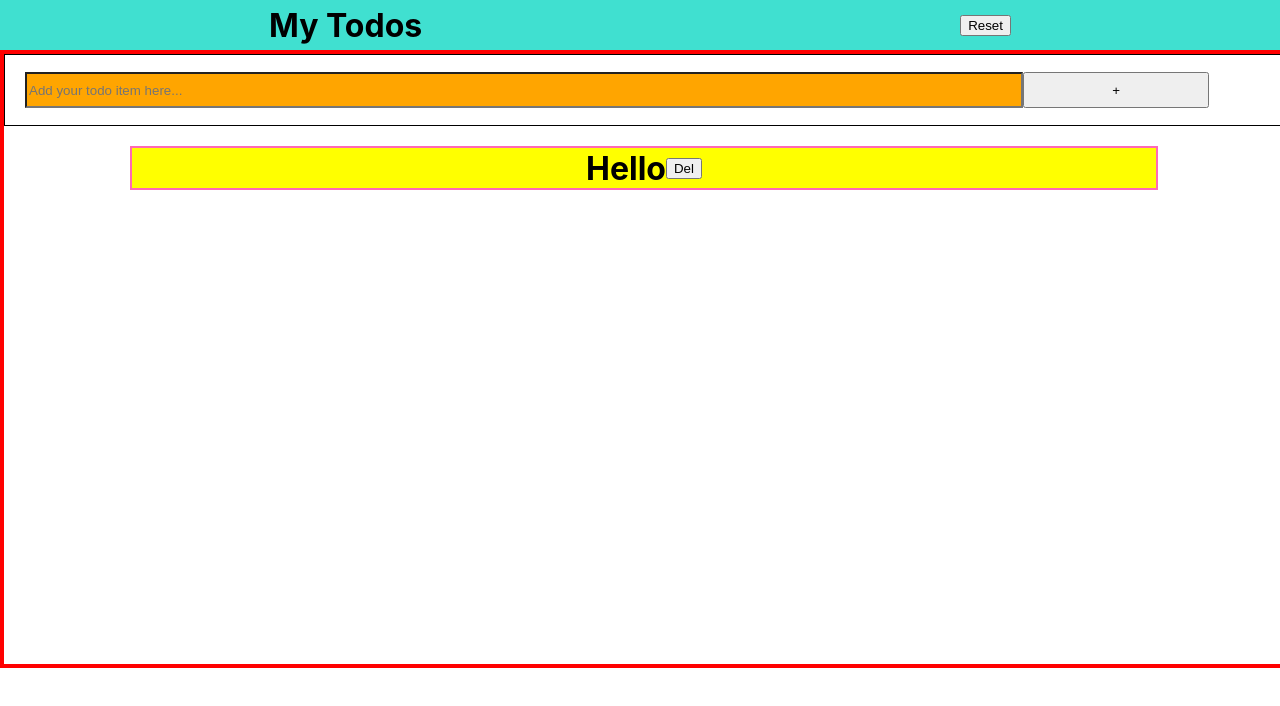
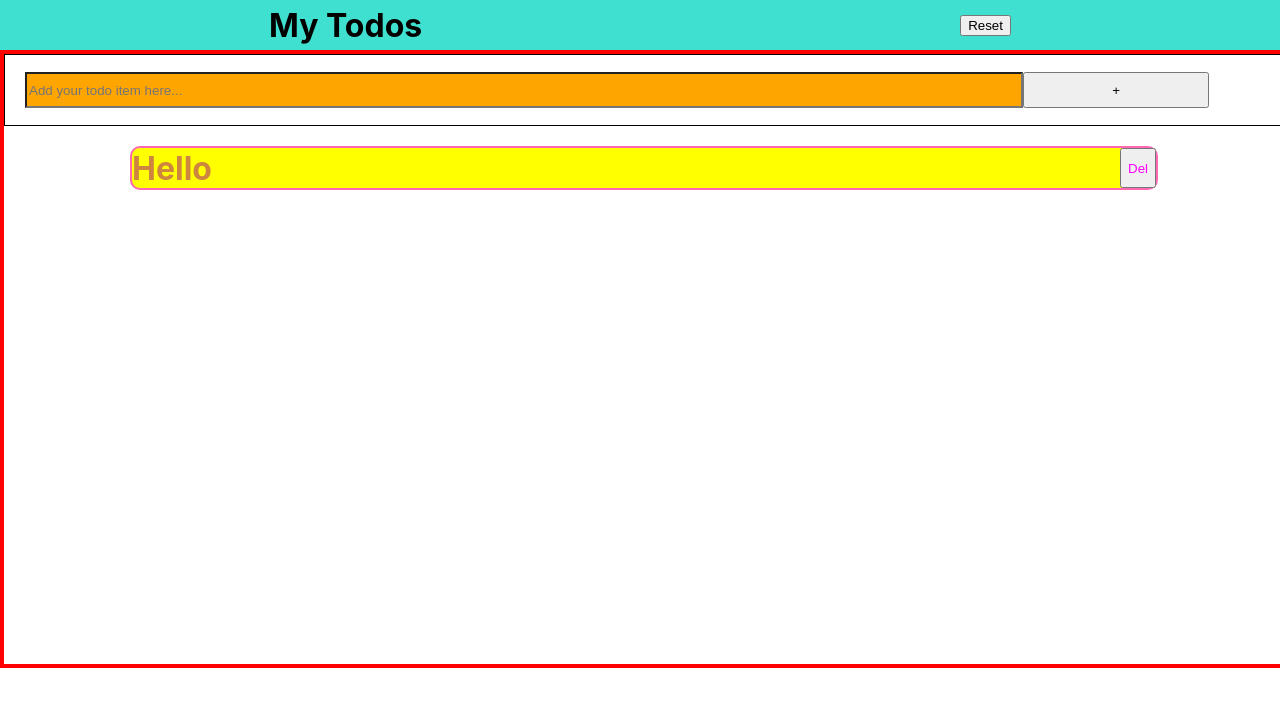
Before and after one commit to wesleyforrest/todo-tech-test, a React (Create React App) app: page / in a window 1280 px wide. Shown: the top 706 px of the page. Built offline with nearby package versions, Linux system fonts and the light colour scheme.

Commit message:
Completed basic styling

```diff
--- a/src/Containers/ToDoItem/Styles/ToDoItem.scss
+++ b/src/Containers/ToDoItem/Styles/ToDoItem.scss
@@ -5,11 +5,21 @@
   &__item {
     display: flex;
     align-items: center;
-    justify-content: center;
+    justify-content: space-between;
     margin-top: 20px;
     height: 40px;
     width: 80%;
     border: 2px solid hotpink;
     background-color: yellow;
+    border-radius: 10px;
+  }
+
+  &__item-text {
+    color: peru;
+  }
+
+  &__item-btn {
+    color: magenta;
+    height: 100%;
   }
 }
```
